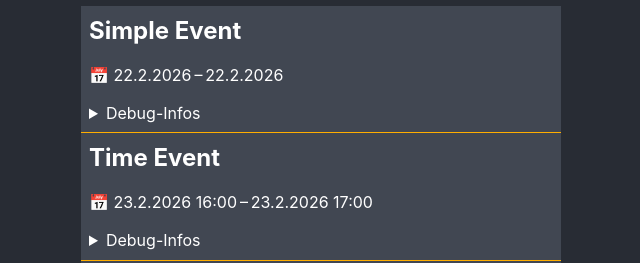
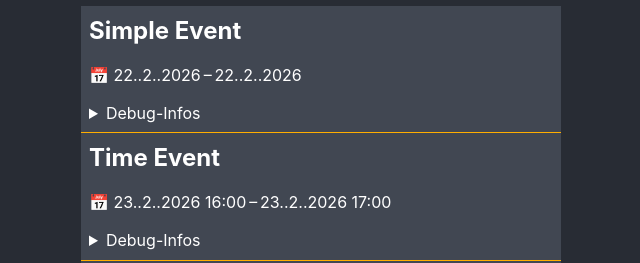
Before and after one commit to signalwerk/calendar, a React (Create React App) app: page / in a window 1280 px wide. Shown: the part 514-777 px from the top of the page, without its empty margins (319-959 px from the left). Built offline with nearby package versions, Linux system fonts and the light colour scheme.

Commit message:
FIX: view of date

```diff
--- a/src/App.js
+++ b/src/App.js
@@ -93,8 +93,8 @@ function App() {
                 <h3>{event.title}</h3>
                 <p>
                   {"📅 "}
-                  {event.date.from.day}
-                  {event.date.from.month}
+                  {event.date.from.day}{"."}
+                  {event.date.from.month}{"."}
                   {event.date.from.year}
                   {event.date.from.hour && (
                     <span>
@@ -105,8 +105,8 @@ function App() {
                     </span>
                   )}
                   {" – "}
-                  {event.date.to.day}
-                  {event.date.to.month}
+                  {event.date.to.day}{"."}
+                  {event.date.to.month}{"."}
                   {event.date.to.year}
                   {event.date.to.hour && (
                     <span>
```
